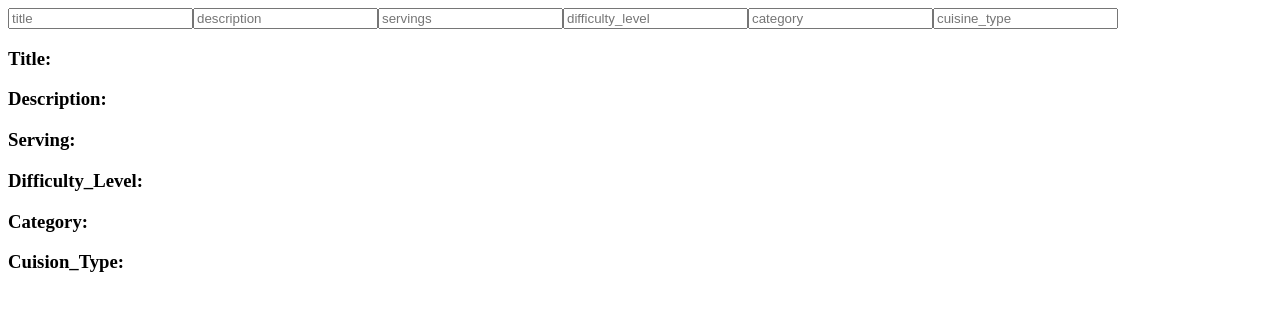
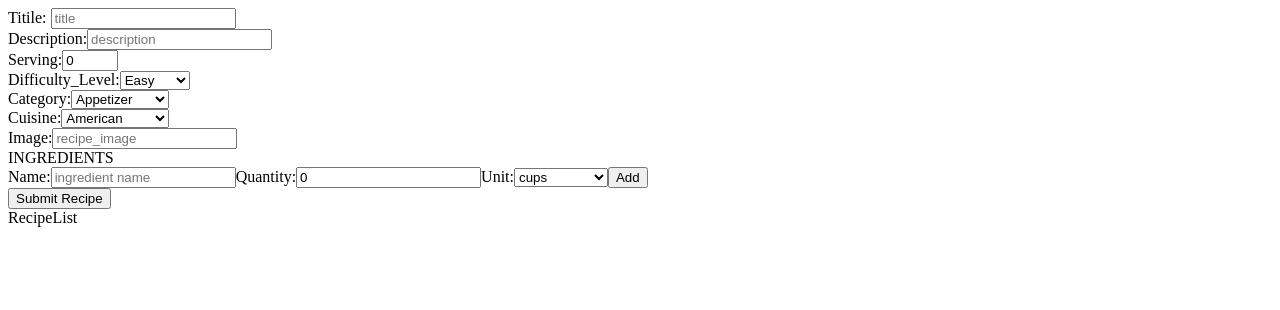
Before and after one commit to SLIANG9468/react_recipe-submission-form, a React (Vite) app: page / in a window 1280 px wide. Shown: the top 310 px of the page. Built offline with nearby package versions, Linux system fonts and the light colour scheme.

Commit message:
one view, two components

```diff
--- a/src/App.jsx
+++ b/src/App.jsx
@@ -1,4 +1,4 @@
-import RecipeSubmissionForm from "./components/RecipeSubmissionForm"
+import RecipeSubmissionForm from "./components/RecipeSubmissionForm/RecipeSubmissionForm"
 import RecipeView from "./views/RecipeView"
 function App() {
 
--- /dev/null
+++ b/src/components/RecipeList/RecipeList.jsx
@@ -0,0 +1,9 @@
+import React from 'react'
+
+const RecipeList = () => {
+  return (
+    <div>RecipeList</div>
+  )
+}
+
+export default RecipeList
--- a/src/components/RecipeSubmissionForm.jsx
+++ /dev/null
@@ -1,28 +0,0 @@
-import { useState } from "react";
-import "./RecipeSubmissionForm.css"
-
-const RecipeSubmissionForm = ({handleChange, formData}) => {
-
-  return (
-    <>
-        <form>
-            <input type="text" placeholder="title" value={formData.title} name="title" onChange={(event)=>handleChange(event)}/>
-            <input type="text" placeholder="description" value={formData.description} name="description" onChange={(event)=>handleChange(event)}/>
-            <input type="text" placeholder="servings" value={formData.servings} name="servings" onChange={(event)=>handleChange(event)}/>
-            <input type="text" placeholder="difficulty_level" value={formData.difficulty_level} name="difficulty_level" onChange={(event)=>handleChange(event)}/>
-            <input type="text" placeholder="category" value={formData.category} name="category" onChange={(event)=>handleChange(event)}/>
-            <input type="text" placeholder="cuisine_type" value={formData.cuisine_type} name="cuisine_type" onChange={(event)=>handleChange(event)}/>
-        </form>
-        <div>
-            <h3>Title: {formData.title}</h3>
-            <h3>Description: {formData.description}</h3>
-            <h3>Serving:{formData.servings}</h3>
-            <h3>Difficulty_Level: {formData.difficulty_level}</h3>
-            <h3>Category:{formData.category}</h3>
-            <h3>Cuision_Type:{formData.cuisine_type}</h3>
-        </div>
-    </>
-  )
-}
-
-export default RecipeSubmissionForm
--- /dev/null
+++ b/src/components/RecipeSubmissionForm/RecipeSubmissionForm.jsx
@@ -0,0 +1,164 @@
+import { useState } from "react";
+import "./RecipeSubmissionForm.css"
+
+const RecipeSubmissionForm = ({setFormData, formData, setRecipes}) => {
+  const [errors, setErrors] = useState({
+    title: '',
+    description: '',
+    servings: '',
+    recipe_image:'',
+    ingredient_name:'',
+    ingredient_quantity:'',
+  })
+
+  const validateField = (name,value) =>{
+    switch(name){
+      case 'title':
+        return (value.length >= 2 && value.length <= 50) ? '':'Title must be between 3 and 50 characters'
+      case 'description':
+        return (value.length >= 10 && value.length <= 500) ? '':'Description must be between 10 and 500 characters'
+    }
+
+  }
+
+  const handleChange = (event) =>{
+    const { name, value } = event.target
+    setFormData(prevData => ({...prevData, [name]:value}))
+
+    const error = validateField(name, value)
+    setErrors(prevData => ({...prevData}))
+
+  }
+
+  const handleSubmit = (event) => {
+    event.preventDefault()
+    setRecipes(prevData => [...prevData, formData])
+    setFormData({
+        title: '',
+        description: '',
+        servings: 0,
+        difficulty_level:'Easy',
+        category:'Appeitizer',
+        cuisine_type:'American',
+        recipe_image:'',
+        ingredient_name:'',
+        ingredient_quantity:0,
+        ingredient_unit:'cups',
+        ingredients:[]
+    })
+  }
+
+    const addIngredientList= (event)=>{
+
+    }
+
+  return (
+    <>
+        <form onSubmit={(event)=>handleSubmit(event)}>
+          <div className="core_field">
+            <label>Titile: </label>
+            <input type="text"
+              placeholder="title"
+              value={formData.title}
+              name="title"
+              minLength={3}
+              maxLength={50}
+              onChange={(event)=>handleChange(event)}
+              required/>
+          </div>
+          <div className="core_field">
+            <label>Description:</label>
+            <input type="text"
+              placeholder="description"
+              value={formData.description}
+              name="description"
+              minLength={10}
+              maxLength={500}
+              onChange={(event)=>handleChange(event)}
+              required/>
+          </div>
+          <div className="core_field">
+            <label>Serving:</label>
+            <input type="number"
+              placeholder="servings"
+              value={formData.servings}
+              name="servings"
+              min={1}
+              max={20}
+              onChange={(event)=>handleChange(event)}
+              required/>
+          </div>
+          <div className="core_field">
+            <label>Difficulty_Level:</label>
+            <select name='difficulty_level' required>
+              <option>Easy</option>
+              <option>Medium</option>
+              <option>Hard</option>
+            </select>
+          </div>
+          <div className="core_field">
+            <label>Category:</label>
+            <select name='category' required>
+              <option>Appetizer</option>
+              <option>Main Course</option>
+              <option>Dessert</option>
+              <option>Side Dish</option>
+              <option>Beverage</option>
+            </select>
+          </div>
+          <div className="core_field">
+            <label>Cuisine:</label>
+            <select name='cuision' required>
+              <option value="american">American</option>
+              <option value="italian">Italian</option>
+              <option value="mexican">Mexican</option>
+              <option value="asian">Asian</option>
+              <option value="mediterranean">Mediterranean</option>
+              <option value="other">Other</option>
+            </select>
+          </div>
+          <div className="core_field">
+            <label>Image:</label>
+            <input type="url"
+              placeholder="recipe_image"
+              value={formData.image}
+              name="recipe_image"
+              onChange={(event)=>handleChange(event)}
+              />
+          </div>
+            <div> INGREDIENTS </div>
+            <label>Name:</label>
+            <input type="text"
+              placeholder= "ingredient name"
+              value={formData.ingredient_name}
+              name="ingredient_name"
+              onChange={(event)=>handleChange(event)}
+            />
+            <label>Quantity:</label>
+            <input type="number"
+              placeholder= "ingredient quantity"
+              value={formData.ingredient_quantity}
+              name="ingredient_quantity"
+              onChange={(event)=>handleChange(event)}
+            />
+            <label>Unit:</label>
+            <select name='unit' required>
+              <option>cups</option>
+              <option>tablespoons</option>
+              <option>teaspoons</option>
+              <option>ounces</option>
+              <option>pounds</option>
+              <option>grams</option>
+              <option>pieces</option>
+            </select>
+            <button type='click' onClick={(event)=>addIngredientList(event)}>Add</button>
+            <div>
+              <button type="submit">Submit Recipe</button>
+            </div>
+        </form>
+
+    </>
+  )
+}
+
+export default RecipeSubmissionForm
--- /dev/null
+++ b/src/views/RecipeView.css
@@ -0,0 +1,12 @@
+
+
+.main {
+    width: 100%;
+    display: flex;
+    justify-content: space-around;
+    border: 1px solid black;
+}
+
+.recipeForm{
+    width: 500px;
+}
--- a/src/views/RecipeView.jsx
+++ b/src/views/RecipeView.jsx
@@ -1,6 +1,6 @@
-import RecipeSubmissionForm from "../components/RecipeSubmissionForm";
+import RecipeSubmissionForm from "../components/RecipeSubmissionForm/RecipeSubmissionForm";
 import { useState } from "react";
-
+import RecipeList from "../components/RecipeList/RecipeList";
 import React from 'react'
 
 const RecipeView = () => {
@@ -8,21 +8,24 @@ const RecipeView = () => {
     const [formData, setFormData] = useState({
         title: '',
         description: '',
-        servings: '',
-        difficulty_level:'',
-        category:'',
-        cuisine_type:''
+        servings: 0,
+        difficulty_level:'Easy',
+        category:'Appeitizer',
+        cuisine_type:'American',
+        recipe_image:'',
+        ingredient_name:'',
+        ingredient_quantity:0,
+        ingredient_unit:'cups',
+        ingredients:[]/* array of ingredients */
     })
 
+    const [recipes, setRecipes] = useState([])
 
-    const handleChange = (event) =>{
-        const { name, value } = event.target //grabbing the name and value properties from the input element
-        setFormData(prevData => ({...prevData, [name]:value})) // creating new object, spreading old object, update the key that we are changing
-    }
   return (
-    <>
-        <RecipeSubmissionForm handleChange={handleChange} formData={formData}/>
-    </>
+    <div className='main'>
+        <RecipeSubmissionForm className='recipeForm' setFormData={setFormData} formData={formData} setRecipes={setRecipes}/>
+        <RecipeList className='recipeList' recipes={recipes}/>
+    </div>
   )
 }
 
```
Also changed, not shown: src/components/RecipeSubmissionForm/RecipeSubmissionForm.css (added).
